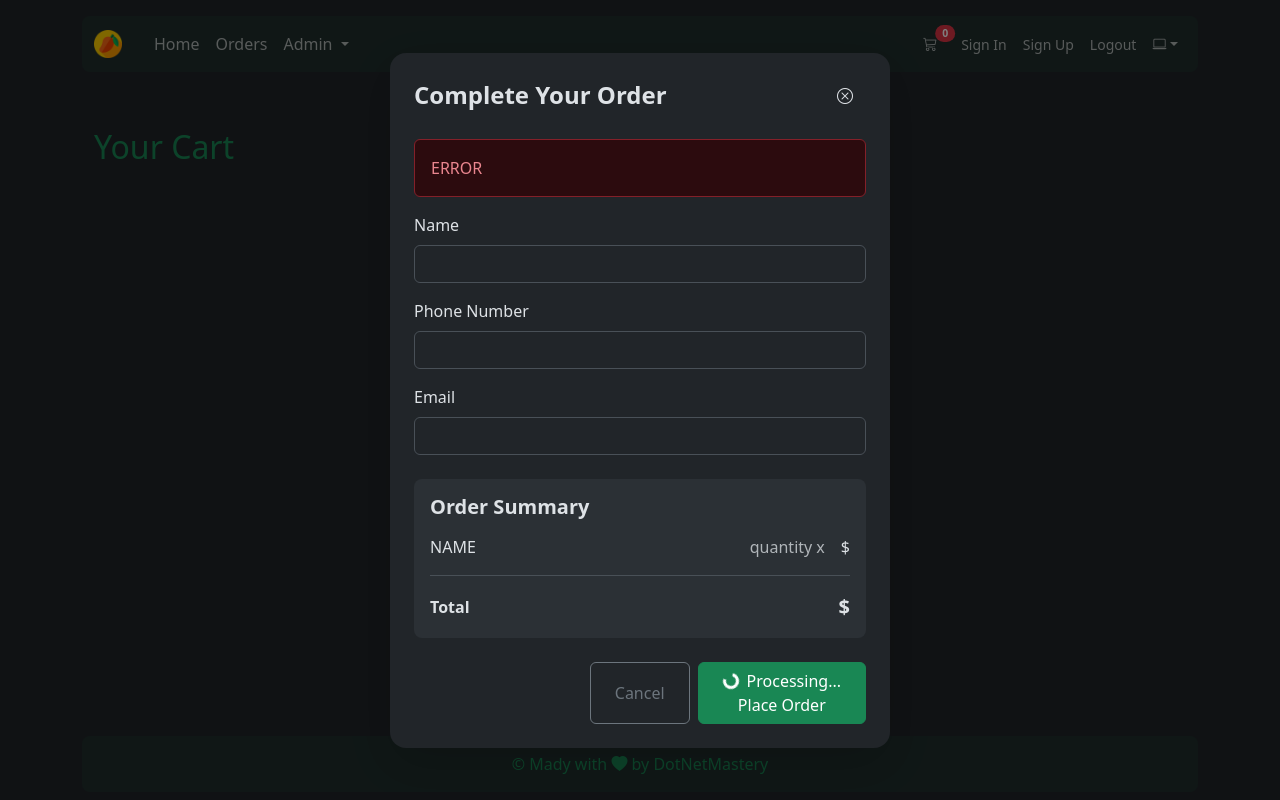
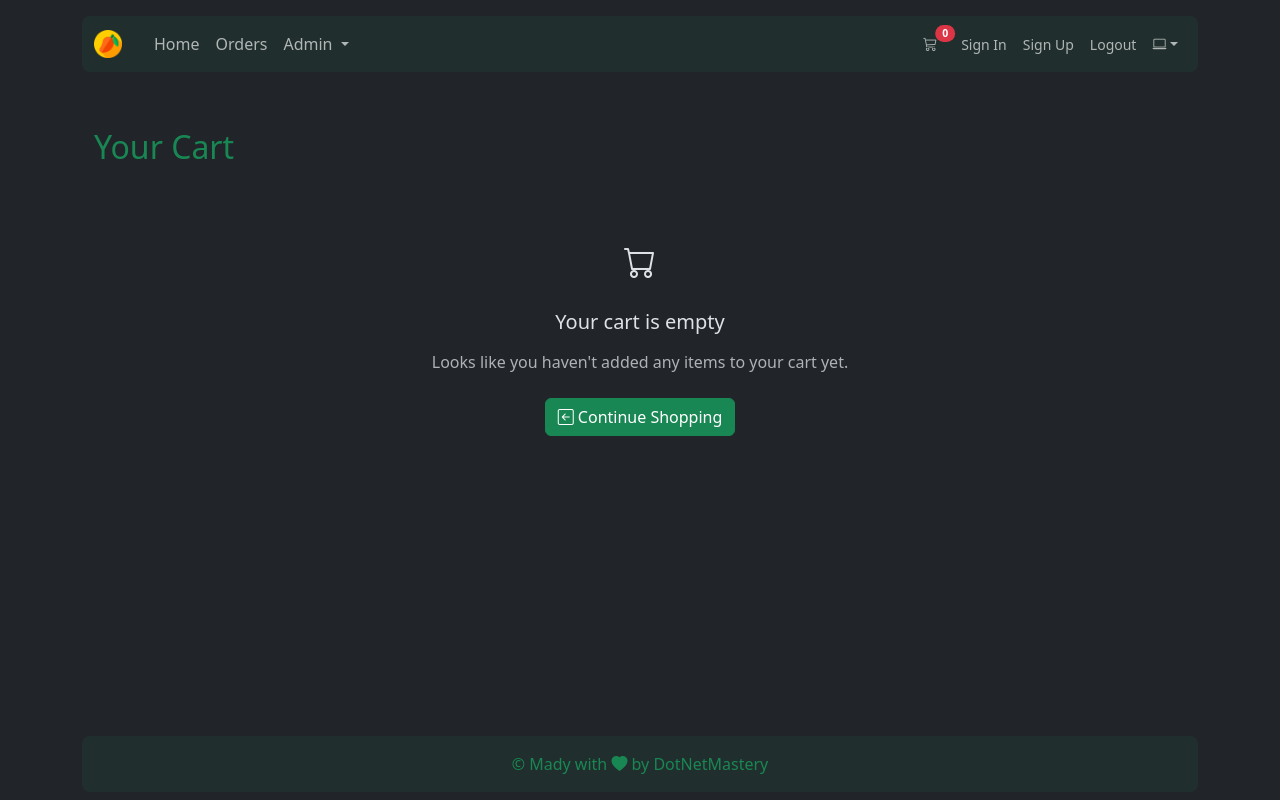
Before and after one commit to bhrugen/Vue_Mango_Fusion, a Vue app in the folder VueMangoFusion/: page /cart in a window 1280 px wide. Built offline with nearby package versions, Linux system fonts and the light colour scheme.

Commit message:
Section 23 - Toggle Order Modal

```diff
--- a/VueMangoFusion/src/components/modals/PlaceOrderModal.vue
+++ b/VueMangoFusion/src/components/modals/PlaceOrderModal.vue
@@ -1,5 +1,6 @@
 <template>
   <div
+    v-if="isOpen"
     class="position-fixed top-0 start-0 w-100 h-100 d-flex justify-content-center align-items-center bg-black bg-opacity-50"
     style="z-index: 1050"
   >
@@ -9,7 +10,7 @@
     >
       <div class="d-flex justify-content-between align-items-center mb-4">
         <h4 class="fw-bold m-0">Complete Your Order</h4>
-        <button class="btn"><i class="bi bi-x-circle"></i></button>
+        <button class="btn" @click="closeModal"><i class="bi bi-x-circle"></i></button>
       </div>
 
       <div class="alert alert-danger" role="alert">
@@ -52,7 +53,9 @@
         </div>
 
         <div class="d-flex justify-content-end gap-2">
-          <button type="button" class="btn btn-outline-secondary px-4">Cancel</button>
+          <button type="button" @click="closeModal" class="btn btn-outline-secondary px-4">
+            Cancel
+          </button>
           <button type="submit" class="btn btn-success px-4">
             <span class="d-flex align-items-center gap-2">
               <div class="spinner-border spinner-border-sm" role="status">
@@ -67,3 +70,18 @@
     </div>
   </div>
 </template>
+<script setup>
+import { ref, computed, reactive } from 'vue'
+const isSubmitting = ref(false)
+const errorList = reactive([])
+
+const props = defineProps({
+  isOpen: Boolean,
+})
+
+const emit = defineEmits(['close'])
+
+const closeModal = () => {
+  emit('close')
+}
+</script>
--- a/VueMangoFusion/src/views/cart/ShoppingCart.vue
+++ b/VueMangoFusion/src/views/cart/ShoppingCart.vue
@@ -106,7 +106,7 @@
                     <span class="fw-bold">Total:</span>
                     <span class="fw-bold text-success">${{ cartStore.cartTotal.toFixed(2) }}</span>
                   </div>
-                  <button class="btn btn-success w-100">
+                  <button class="btn btn-success w-100" @click="checkout">
                     <i class="bi bi-cash-stack"></i>
                     Proceed to Checkout
                   </button>
@@ -120,7 +120,7 @@
         </div>
       </div>
     </div>
-    <PlaceOrderModal></PlaceOrderModal>
+    <PlaceOrderModal :is-open="showOrderModal" @close="showOrderModal = false"></PlaceOrderModal>
   </div>
 </template>
 
@@ -131,11 +131,21 @@ import { CONFIG_IMAGE_URL } from '@/constants/config'
 import { computed, ref } from 'vue'
 import { useCartStore } from '@/stores/cartStore'
 import { useRouter } from 'vue-router'
+import { useSwal } from '@/composables/swal'
+const { showError } = useSwal()
 const router = useRouter()
 const cartStore = useCartStore()
-
+const showOrderModal = ref(false)
 const removeItem = (itemId) => {
   cartStore.removeFromCart(itemId)
+}
+
+const checkout = () => {
+  if (cartStore.cartCount.value === 0) {
+    showError('Cart is Empty.')
+    return
+  }
+  showOrderModal.value = true
 }
 
 const continueShopping = () => {
```
